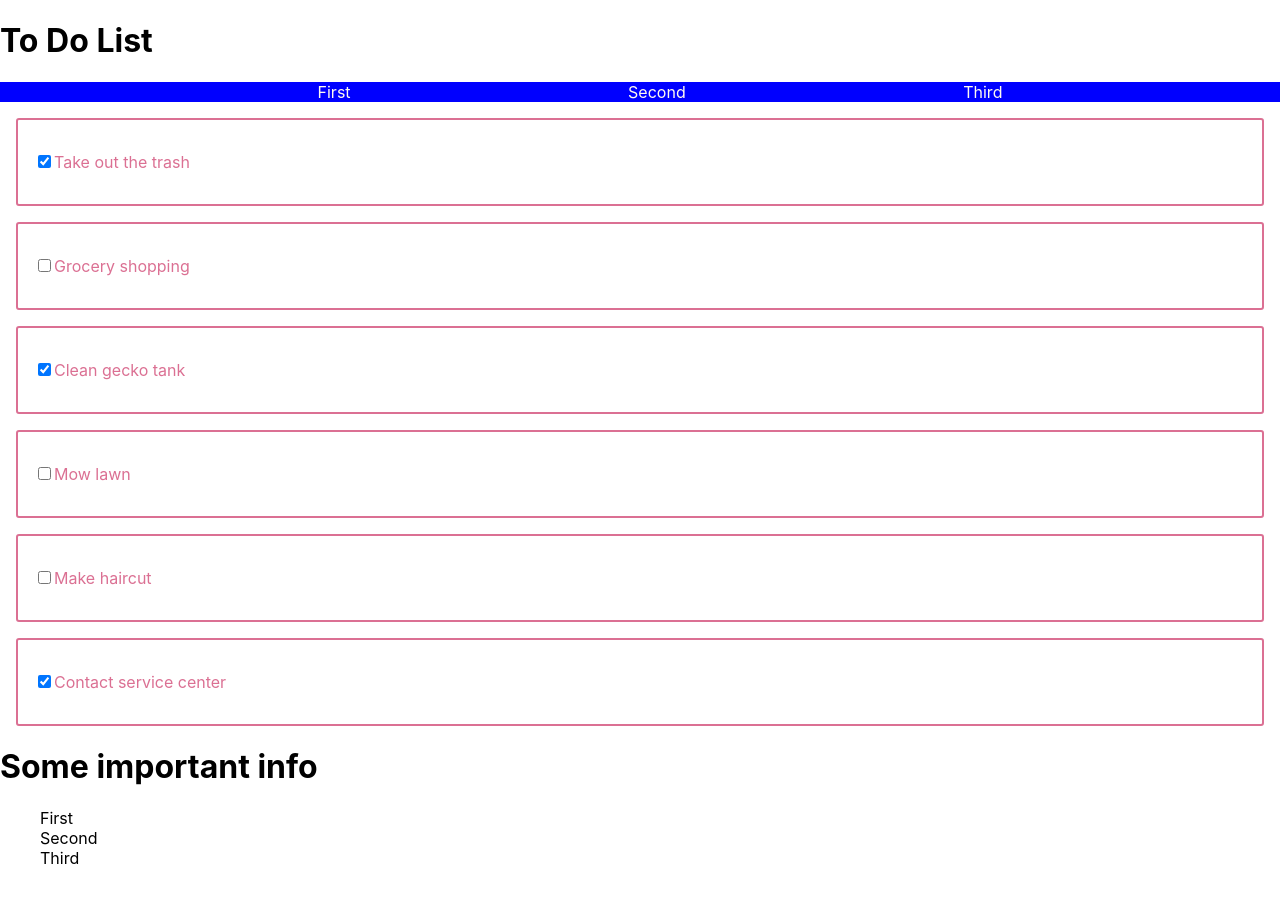
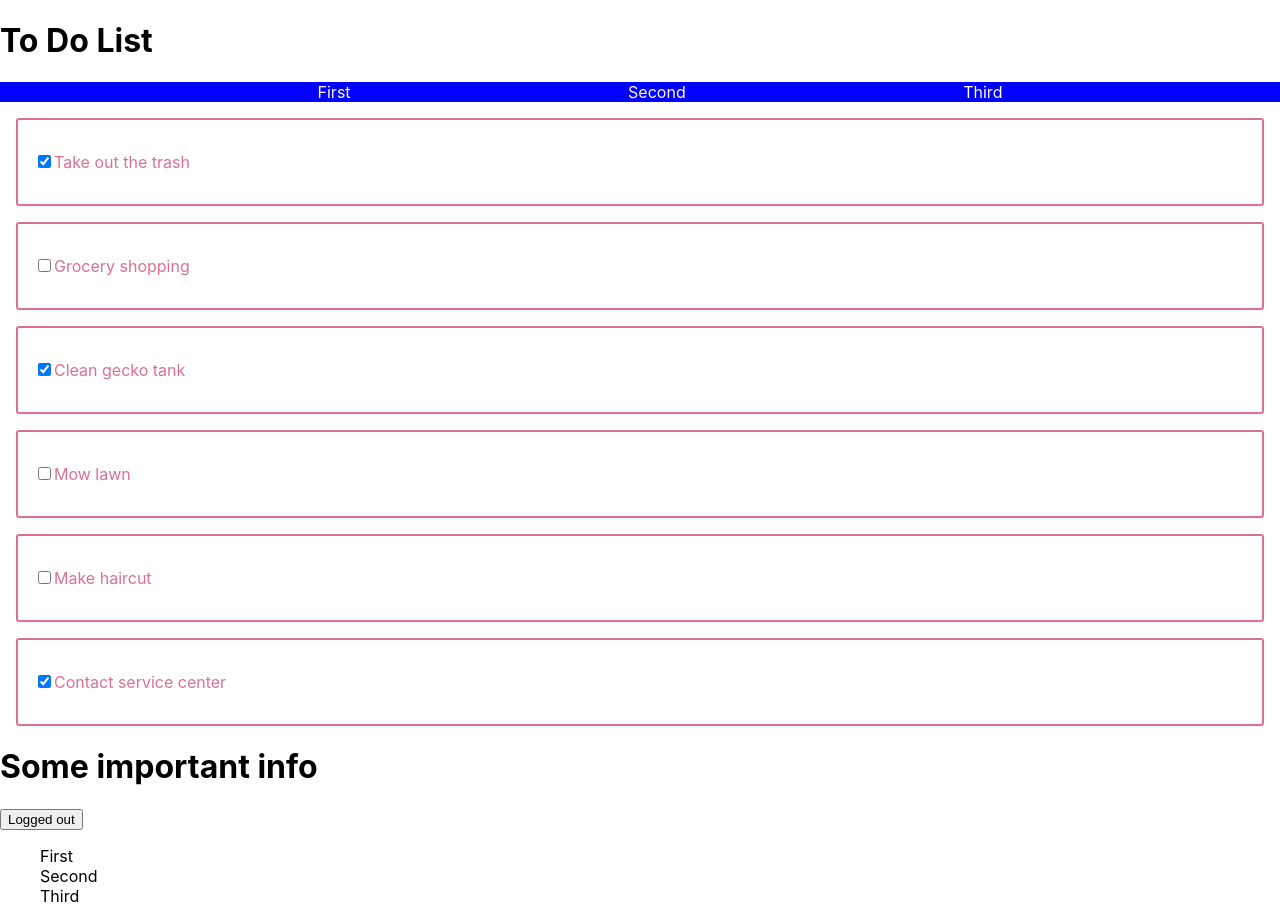
Before and after one commit to tkach90/reactLearnToDoList, a React (Create React App) app in the folder tkach-todo-list/: page / in a window 1280 px wide. Before the commit the page ends 884 px from the top, so only its background shows below. Built offline with nearby package versions, Linux system fonts and the light colour scheme; the HTML template or start-up script is replaced by a standard one.

Commit message:
conditional state button

```diff
--- a/tkach-todo-list/src/components/Conditional.js
+++ b/tkach-todo-list/src/components/Conditional.js
@@ -1,15 +1,35 @@
-import React, { Fragment } from 'react';
+import React, { Fragment, PureComponent } from 'react';
 
-function Conditional(props) {
+class Conditional extends PureComponent{
+    constructor() {
+        super();
+        this.state = {
+            loggedIn: false
+        };
+        this.handleClick = this.handleClick.bind(this);
+    }
+
+    handleClick() {
+        this.setState({
+            loggedIn: !this.state.loggedIn
+        })
+    }
+
+    render() {
+        const buttonText = this.state.loggedIn? 'Logged In' : 'Logged out';
+
         return (
             <Fragment>
-            {props.isLoading ?
+                {this.props.isLoading ?
                     <h1>Loading...</h1> :
                     <h1>Some important info</h1>
                 }
+                <button onClick={this.handleClick}>
+                    {buttonText}
+                </button>
             </Fragment>
         )
-
+    }
 }
 
 export default Conditional;
```
Lines whose indentation alone changed are shown as unchanged.
